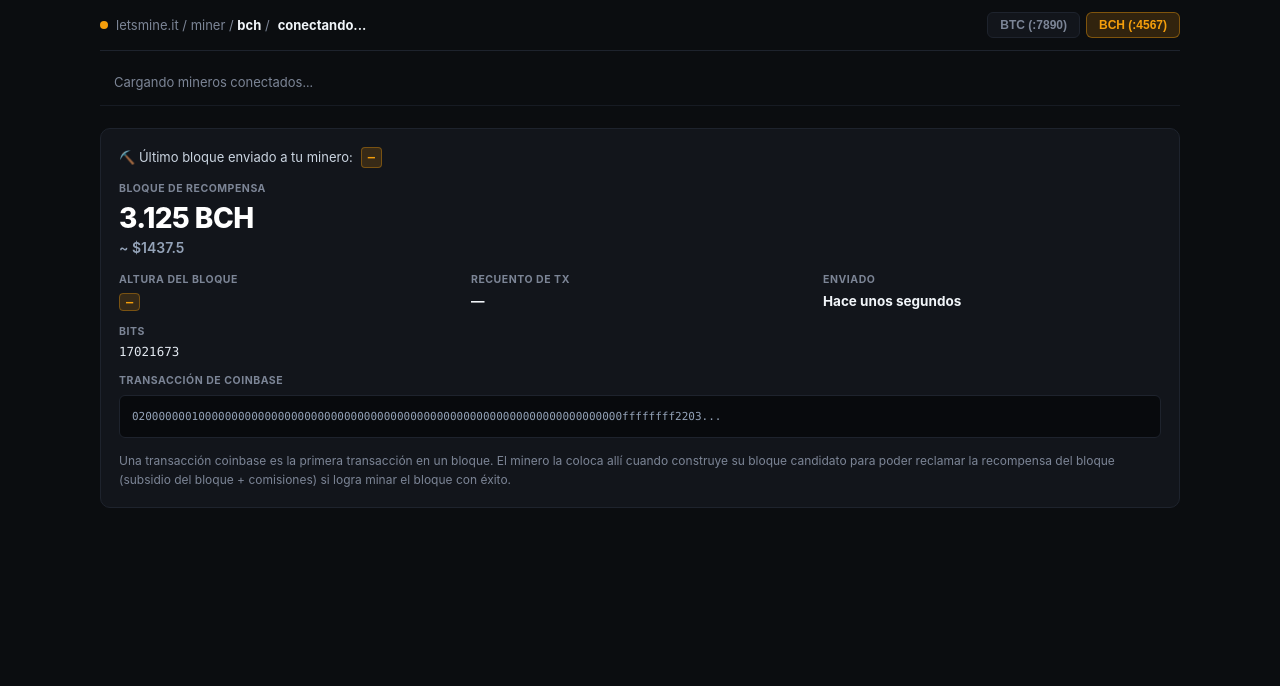
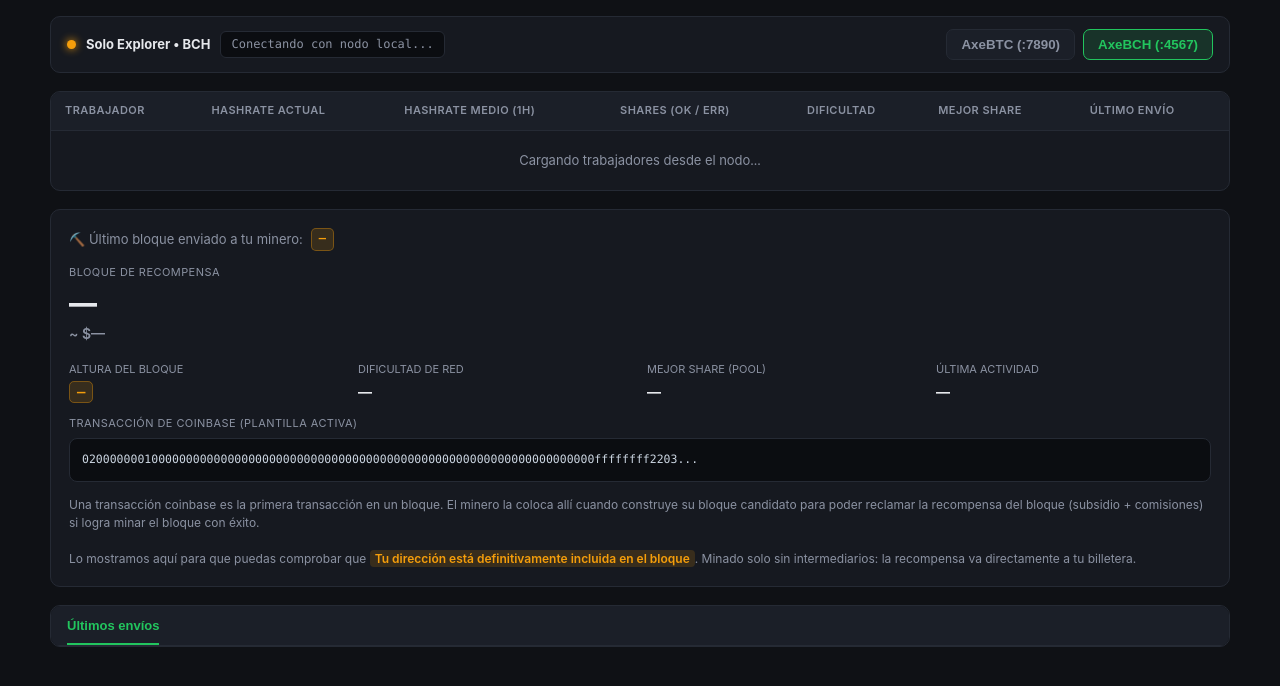
Before and after one commit to mongobarrabi-cloud/solo-explorer, a plain HTML site: page index.html in a window 1280 px wide. Drawn offline with Linux system fonts and the light colour scheme.

Commit message:
Refactor HTML structure and update styles

```diff
--- a/index.html
+++ b/index.html
@@ -1,4 +1,3 @@
-
 <!DOCTYPE html>
 <html lang="es">
 <head>
@@ -7,393 +6,389 @@
   <title>letsmine.it — Solo Explorer</title>
   <style>
     :root {
-      --bg: #0b0d10;
-      --surface: #12151b;
-      --surface-2: #181c24;
-      --hex-bg: #080a0d;
-      --line: #1e232d;
-      --text: #f1f5f9;
-      --muted: #7c8596;
-      --green: #10b981;
-      --green-pill: rgba(16, 185, 129, 0.16);
+      --bg-body: #0f1115;
+      --bg-card: #161920;
+      --bg-card-alt: #1b1f28;
+      --bg-hex: #0b0d11;
+      --border: #252a34;
+      --text-main: #e6e8ec;
+      --text-muted: #8b92a2;
+      --green: #22c55e;
+      --green-dim: rgba(34, 197, 94, 0.15);
       --amber: #f59e0b;
-      --amber-pill: rgba(245, 158, 11, 0.16);
+      --amber-dim: rgba(245, 158, 11, 0.15);
       --red: #ef4444;
     }
 
     * { box-sizing: border-box; margin: 0; padding: 0; }
     body {
-      background: var(--bg);
-      color: var(--text);
-      font-family: -apple-system, BlinkMacSystemFont, "Inter", "Segoe UI", Roboto, sans-serif;
+      background-color: var(--bg-body);
+      color: var(--text-main);
+      font-family: -apple-system, BlinkMacSystemFont, "Segoe UI", Roboto, Inter, sans-serif;
       font-size: 13px;
-      line-height: 1.4;
-      padding: 12px 16px 32px;
+      line-height: 1.45;
+      padding: 16px;
     }
 
-    .page {
-      max-width: 1080px;
+    .container {
+      max-width: 1180px;
       margin: 0 auto;
+      display: flex;
+      flex-direction: column;
+      gap: 18px;
     }
 
-    /* Barra superior minimalista estilo letsmine.it/miner/btc/1C... */
-    .top-nav {
+    .topbar {
       display: flex;
+      flex-wrap: wrap;
       justify-content: space-between;
       align-items: center;
-      flex-wrap: wrap;
-      gap: 10px;
-      padding-bottom: 12px;
-      margin-bottom: 8px;
-      border-bottom: 1px solid var(--line);
+      gap: 12px;
+      background: var(--bg-card);
+      border: 1px solid var(--border);
+      border-radius: 10px;
+      padding: 12px 16px;
     }
 
-    .crumb {
+    .brand {
       display: flex;
       align-items: center;
-      gap: 8px;
-      font-size: 13px;
-      color: var(--muted);
+      gap: 10px;
     }
 
-    .crumb strong { color: var(--text); font-weight: 700; }
-
-    .live-dot {
-      width: 8px;
-      height: 8px;
+    .status-dot {
+      width: 9px;
+      height: 9px;
       border-radius: 50%;
       background: var(--amber);
+      box-shadow: 0 0 8px var(--amber);
     }
-    .live-dot.ok {
+    .status-dot.online {
       background: var(--green);
       box-shadow: 0 0 8px var(--green);
     }
 
-    .coin-tabs {
-      display: flex;
-      gap: 6px;
+    .wallet-badge {
+      font-family: ui-monospace, SFMono-Regular, Menlo, monospace;
+      font-size: 12px;
+      color: var(--text-muted);
+      background: var(--bg-hex);
+      padding: 4px 10px;
+      border-radius: 6px;
+      border: 1px solid var(--border);
     }
 
-    .coin-tab {
-      background: var(--surface);
-      border: 1px solid var(--line);
-      color: var(--muted);
-      padding: 5px 12px;
-      border-radius: 6px;
-      font-size: 12px;
+    .coin-switch {
+      display: flex;
+      gap: 8px;
+    }
+
+    .coin-btn {
+      background: var(--bg-card-alt);
+      color: var(--text-muted);
+      border: 1px solid var(--border);
+      padding: 7px 14px;
+      border-radius: 7px;
       font-weight: 600;
       cursor: pointer;
+      transition: all 0.15s ease;
     }
 
-    .coin-tab.active {
-      background: var(--amber-pill);
-      border-color: rgba(245, 158, 11, 0.4);
-      color: var(--amber);
+    .coin-btn.active {
+      background: var(--green-dim);
+      color: var(--green);
+      border-color: var(--green);
     }
 
-    /* 1. Lista superior de Workers (sin cabecera, limpia como en la foto) */
-    .workers-wrap {
+    .card {
+      background: var(--bg-card);
+      border: 1px solid var(--border);
+      border-radius: 10px;
+      overflow: hidden;
+    }
+
+    .table-wrap {
       width: 100%;
       overflow-x: auto;
-      margin-bottom: 22px;
     }
 
-    .workers-table {
+    table {
       width: 100%;
       border-collapse: collapse;
+      text-align: left;
       white-space: nowrap;
     }
 
-    .workers-table td {
-      padding: 10px 12px;
-      border-bottom: 1px solid rgba(30, 35, 45, 0.65);
-      font-variant-numeric: tabular-nums;
-      font-size: 13px;
+    th {
+      color: var(--text-muted);
+      font-size: 11px;
+      font-weight: 600;
+      text-transform: uppercase;
+      letter-spacing: 0.04em;
+      padding: 11px 14px;
+      border-bottom: 1px solid var(--border);
+      background: var(--bg-card-alt);
     }
 
-    .workers-table tr:hover td {
-      background: rgba(255, 255, 255, 0.02);
+    td {
+      padding: 11px 14px;
+      border-bottom: 1px solid var(--border);
+      font-variant-numeric: tabular-nums;
     }
 
-    .w-name {
+    tr:last-child td { border-bottom: none; }
+    tr:hover td { background: rgba(255, 255, 255, 0.02); }
+
+    .worker-cell {
       display: flex;
       align-items: center;
-      gap: 9px;
+      gap: 8px;
       font-weight: 600;
-      color: #e2e8f0;
     }
 
-    .w-dot {
+    .dot-sm {
       width: 7px;
       height: 7px;
       border-radius: 50%;
       background: var(--green);
       flex-shrink: 0;
     }
-    .w-dot.off { background: var(--amber); }
+    .dot-sm.idle { background: var(--amber); }
 
-    .w-bold { font-weight: 600; color: #f8fafc; }
-    .w-dim { color: var(--muted); }
-    .w-bad { color: var(--red); }
+    .shares-bad { color: var(--red); }
 
-    /* 2. Sección central: Último bloque enviado a tu minero */
-    .candidate-box {
-      background: var(--surface);
-      border: 1px solid var(--line);
-      border-radius: 10px;
+    .block-card {
       padding: 18px;
-      margin-bottom: 24px;
+      display: flex;
+      flex-direction: column;
+      gap: 14px;
     }
 
-    .cand-header {
+    .block-header {
       display: flex;
       align-items: center;
       gap: 8px;
       font-size: 13px;
-      color: #cbd5e1;
-      margin-bottom: 14px;
+      color: var(--text-muted);
     }
 
-    .height-tag {
-      background: var(--amber-pill);
+    .badge-height {
+      background: var(--amber-dim);
       color: var(--amber);
       border: 1px solid rgba(245, 158, 11, 0.35);
-      font-family: ui-monospace, SFMono-Regular, Menlo, monospace;
+      font-family: ui-monospace, monospace;
       font-weight: 700;
+      padding: 2px 7px;
+      border-radius: 5px;
       font-size: 12px;
-      padding: 1px 6px;
-      border-radius: 4px;
     }
 
-    .kicker {
-      font-size: 10.5px;
-      font-weight: 700;
-      letter-spacing: 0.05em;
+    .reward-label {
+      font-size: 11px;
       text-transform: uppercase;
-      color: var(--muted);
+      color: var(--text-muted);
+      letter-spacing: 0.04em;
     }
 
-    .reward-main {
+    .reward-value {
       font-size: 28px;
       font-weight: 800;
-      color: #ffffff;
+      letter-spacing: -0.02em;
       margin-top: 2px;
-      letter-spacing: -0.02em;
     }
 
-    .reward-sub {
+    .reward-fiat {
       font-size: 14px;
+      color: var(--text-muted);
       font-weight: 600;
-      color: #94a3b8;
-      margin-bottom: 16px;
     }
 
-    .stats-3col {
+    .block-meta-grid {
       display: grid;
-      grid-template-columns: repeat(3, minmax(110px, 1fr));
+      grid-template-columns: repeat(auto-fit, minmax(150px, 1fr));
       gap: 14px;
-      margin-bottom: 14px;
+      padding-top: 4px;
     }
 
-    .stat-val {
-      margin-top: 4px;
-      font-size: 13.5px;
-      font-weight: 700;
-      color: #f1f5f9;
+    .meta-item label {
+      display: block;
+      font-size: 11px;
+      text-transform: uppercase;
+      color: var(--text-muted);
+      margin-bottom: 4px;
     }
 
-    .bits-row {
-      margin-bottom: 14px;
+    .meta-item span {
+      font-weight: 700;
+      font-size: 14px;
     }
 
-    .bits-code {
-      margin-top: 3px;
-      font-family: ui-monospace, SFMono-Regular, Menlo, monospace;
-      font-size: 12.5px;
-      color: #e2e8f0;
-    }
-
-    .coinbase-dump {
-      margin-top: 6px;
-      background: var(--hex-bg);
-      border: 1px solid var(--line);
-      border-radius: 6px;
+    .coinbase-box {
+      background: var(--bg-hex);
+      border: 1px solid var(--border);
+      border-radius: 8px;
       padding: 12px;
       font-family: ui-monospace, SFMono-Regular, Menlo, monospace;
-      font-size: 11px;
-      color: #94a3b8;
+      font-size: 11.5px;
+      color: #cbd5e1;
       word-break: break-all;
-      line-height: 1.55;
-      margin-bottom: 14px;
-    }
-
-    .coinbase-desc {
-      font-size: 12px;
-      color: var(--muted);
       line-height: 1.55;
     }
 
-    .coinbase-desc p + p { margin-top: 10px; }
+    .coinbase-note {
+      font-size: 12px;
+      color: var(--text-muted);
+      line-height: 1.5;
+    }
 
-    .addr-mark {
-      background: var(--amber-pill);
-      color: #fbbf24;
+    .highlight-addr {
+      background: var(--amber-dim);
+      color: var(--amber);
       padding: 1px 5px;
-      border-radius: 3px;
+      border-radius: 4px;
       font-weight: 600;
     }
 
-    /* 3. Sección inferior: Últimos envíos / Últimos bloques */
-    .feed-tabs {
+    .tabs-bar {
       display: flex;
-      gap: 20px;
-      border-bottom: 1px solid var(--line);
-      margin-bottom: 6px;
+      gap: 18px;
+      padding: 12px 16px 0;
+      border-bottom: 1px solid var(--border);
+      background: var(--bg-card-alt);
     }
 
-    .feed-tab {
+    .tab-btn {
       background: none;
       border: none;
-      color: var(--muted);
+      color: var(--text-muted);
+      font-weight: 600;
       font-size: 13px;
-      font-weight: 600;
-      padding: 8px 2px;
+      padding-bottom: 10px;
       cursor: pointer;
       border-bottom: 2px solid transparent;
     }
 
-    .feed-tab.active {
+    .tab-btn.active {
       color: var(--green);
       border-bottom-color: var(--green);
     }
 
-    .feed-wrap {
-      width: 100%;
-      overflow-x: auto;
+    .pill-diff {
+      background: var(--bg-card-alt);
+      border: 1px solid var(--border);
+      padding: 2px 8px;
+      border-radius: 5px;
+      font-family: ui-monospace, monospace;
+      font-size: 12px;
     }
 
-    .feed-table {
-      width: 100%;
-      border-collapse: collapse;
-      white-space: nowrap;
-      text-align: left;
+    .pill-diff.high {
+      background: var(--green-dim);
+      color: var(--green);
+      border-color: rgba(34, 197, 94, 0.35);
     }
 
-    .feed-table th {
-      font-size: 10.5px;
-      font-weight: 700;
-      text-transform: uppercase;
-      letter-spacing: 0.04em;
-      color: var(--muted);
-      padding: 10px 10px;
-      border-bottom: 1px solid var(--line);
+    .hash-mono {
+      font-family: ui-monospace, SFMono-Regular, Menlo, monospace;
+      font-size: 12px;
     }
 
-    .feed-table td {
-      padding: 10px 10px;
-      border-bottom: 1px solid rgba(30, 35, 45, 0.55);
-      vertical-align: top;
-      font-variant-numeric: tabular-nums;
-    }
-
-    .diff-chip {
-      display: inline-block;
-      background: var(--surface-2);
-      border: 1px solid var(--line);
-      color: #cbd5e1;
-      font-family: ui-monospace, monospace;
-      font-size: 11.5px;
-      font-weight: 600;
-      padding: 2px 7px;
-      border-radius: 4px;
-    }
-
-    .diff-chip.mega {
-      background: var(--green-pill);
-      border-color: rgba(16, 185, 129, 0.35);
-      color: var(--green);
-    }
-
-    .hash-line {
-      font-family: ui-monospace, SFMono-Regular, Menlo, monospace;
-      font-size: 12px;
-      color: #94a3b8;
-    }
-
-    .hash-lead {
+    .hash-zeros {
       color: var(--green);
       font-weight: 700;
     }
 
-    .rig-model {
+    .sub-agent {
       display: block;
       font-size: 11px;
-      color: var(--muted);
+      color: var(--text-muted);
       margin-top: 2px;
     }
   </style>
 </head>
 <body>
-  <div class="page">
-    <!-- Barra superior estilo letsmine.it/miner/btc/... -->
-    <div class="top-nav">
-      <div class="crumb">
-        <span id="connLight" class="live-dot"></span>
-        <span>letsmine.it / miner / <strong id="coinSlug">bch</strong> /</span>
-        <strong id="walletShort">conectando...</strong>
+  <div class="container">
+    <div class="topbar">
+      <div class="brand">
+        <span id="connDot" class="status-dot"></span>
+        <strong id="poolTitle">Solo Explorer • BCH</strong>
+        <span id="walletBadge" class="wallet-badge">Conectando con nodo local...</span>
       </div>
-      <div class="coin-tabs">
-        <button id="swBtc" class="coin-tab" onclick="selectNetwork('BTC')">BTC (:7890)</button>
-        <button id="swBch" class="coin-tab active" onclick="selectNetwork('BCH')">BCH (:4567)</button>
+      <div class="coin-switch">
+        <button id="btnBtc" class="coin-btn" onclick="switchCoin('BTC')">AxeBTC (:7890)</button>
+        <button id="btnBch" class="coin-btn active" onclick="switchCoin('BCH')">AxeBCH (:4567)</button>
       </div>
     </div>
 
-    <!-- 1. Tabla superior de Workers (sin cabecera, igual a la captura) -->
-    <div class="workers-wrap">
-      <table class="workers-table">
-        <tbody id="workersList">
-          <tr>
-            <td class="w-dim" style="padding:14px;">Cargando mineros conectados...</td>
-          </tr>
-        </tbody>
-      </table>
+    <div class="card">
+      <div class="table-wrap">
+        <table>
+          <thead>
+            <tr>
+              <th>Trabajador</th>
+              <th>Hashrate Actual</th>
+              <th>Hashrate Medio (1h)</th>
+              <th>Shares (OK / Err)</th>
+              <th>Dificultad</th>
+              <th>Mejor Share</th>
+              <th>Último Envío</th>
+            </tr>
+          </thead>
+          <tbody id="workersBody">
+            <tr>
+              <td colspan="7" style="text-align:center; color: var(--text-muted); padding: 20px;">
+                Cargando trabajadores desde el nodo...
+              </td>
+            </tr>
+          </tbody>
+        </table>
+      </div>
     </div>
 
-    <!-- 2. Último bloque enviado a tu minero -->
-    <div class="candidate-box">
-      <div class="cand-header">
+    <div class="card block-card">
+      <div class="block-header">
         <span>⛏️ Último bloque enviado a tu minero:</span>
-        <span id="blkHeightTop" class="height-tag">—</span>
+        <span id="blockHeightTop" class="badge-height">—</span>
       </div>
 
-      <div class="kicker">BLOQUE DE RECOMPENSA</div>
-      <div id="blkReward" class="reward-main">3.125 BCH</div>
-      <div id="blkUsd" class="reward-sub">~ $1437.5</div>
+      <div>
+        <div class="reward-label">Bloque de Recompensa</div>
+        <div id="blockReward" class="reward-value">—</div>
+        <div id="blockFiat" class="reward-fiat">~ $—</div>
+      </div>
 
-      <div class="stats-3col">
-        <div>
-          <div class="kicker">ALTURA DEL BLOQUE</div>
-          <div class="stat-val"><span id="blkHeightMid" class="height-tag">—</span></div>
+      <div class="block-meta-grid">
+        <div class="meta-item">
+          <label>Altura del Bloque</label>
+          <span id="blockHeightMid" class="badge-height">—</span>
         </div>
-        <div>
-          <div class="kicker">RECUENTO DE TX</div>
-          <div id="blkTxCount" class="stat-val">—</div>
+        <div class="meta-item">
+          <label>Dificultad de Red</label>
+          <span id="netDiff">—</span>
         </div>
-        <div>
-          <div class="kicker">ENVIADO</div>
-          <div id="blkSentAgo" class="stat-val">Hace unos segundos</div>
+        <div class="meta-item">
+          <label>Mejor Share (Pool)</label>
+          <span id="poolBestShare">—</span>
+        </div>
+        <div class="meta-item">
+          <label>Última Actividad</label>
+          <span id="lastActivity">—</span>
         </div>
       </div>
 
-      <div class="bits-row">
-        <div class="kicker">BITS</div>
-        <div id="blkBits" class="bits-code">17021673</div>
+      <div>
+        <div class="reward-label" style="margin-bottom:6px;">Transacción de Coinbase (Plantilla Activa)</div>
+        <div id="coinbaseHex" class="coinbase-box">
+          02000000010000000000000000000000000000000000000000000000000000000000000000ffffffff2203...
+        </div>
       </div>
 
-      <div class="kicker">TRANSACCIÓN DE COINBASE</div>
-      <div id="cbHex" class="coinbase-dump">
-        02000000010000000000000000000000000000000000000000000000000000000000000000ffffffff2203...
-      </div>
+      <p class="coinbase-note">
+        Una transacción coinbase es la primera transacción en un bloque. El minero la coloca allí cuando construye su bloque candidato para poder reclamar la recompensa del bloque (subsidio + comisiones) si logra minar el bloque con éxito.<br><br>
+        Lo mostramos aquí para que puedas comprobar que <span class="highlight-addr">Tu dirección está definitivamente incluida en el bloque</span>. Minado solo sin intermediarios: la recompensa va directamente a tu billetera.
+      </p>
+    </div>
 
-      <div class="coinbase-desc">
-        <p>Una transacción coinbase es la primera transacción en un bloque. El minero la coloca allí cuando construye su bloque candidato para poder reclamar la recompensa del bloque (subsidio del bloque + comisiones) si logra minar el bloque con éxito.</p>
+    <div class="card">
+      <div class="tabs-bar">
+        <button id="tabShares" class="tab-btn active" onclick="switchTab('shares')">Últimos envíos</button>
```
